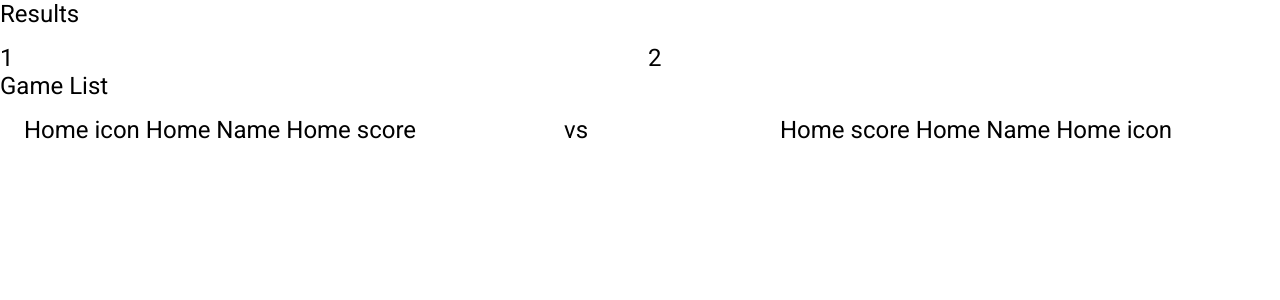
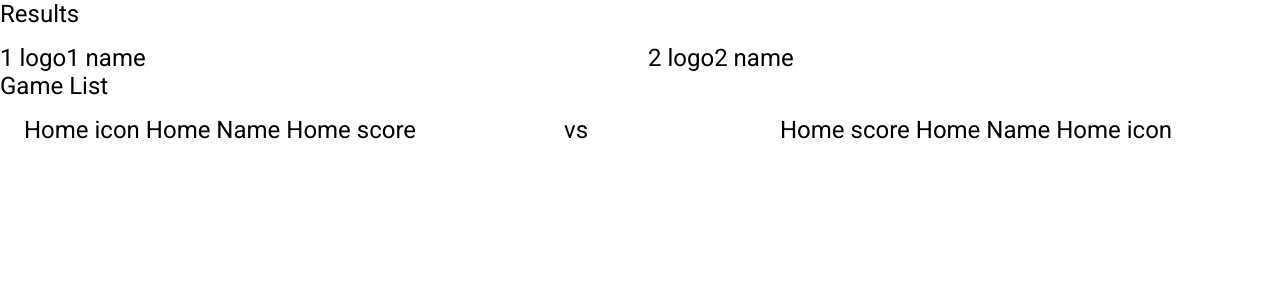
Before and after one commit to barn-burner/barn-burner, a React (Create React App) app in the folder frontend/: page /matchup in a window 1280 px wide. Shown: the top 300 px of the page. Built offline with nearby package versions, Linux system fonts and the light colour scheme.

Commit message:
logo and name

```diff
--- a/frontend/src/components/results/Results.tsx
+++ b/frontend/src/components/results/Results.tsx
@@ -24,10 +24,12 @@ const Results: React.FC<ResultsProps> = ({ className, team1, team2, ...props })
         Results
       </Grid>
       <Grid item xs={6}>
-        {team1}
+        {team1} logo
+        {team1} name
       </Grid>
       <Grid item xs={6}>
-        {team2}
+        {team2} logo
+        {team2} name
       </Grid>
     </Grid>
   );
```
